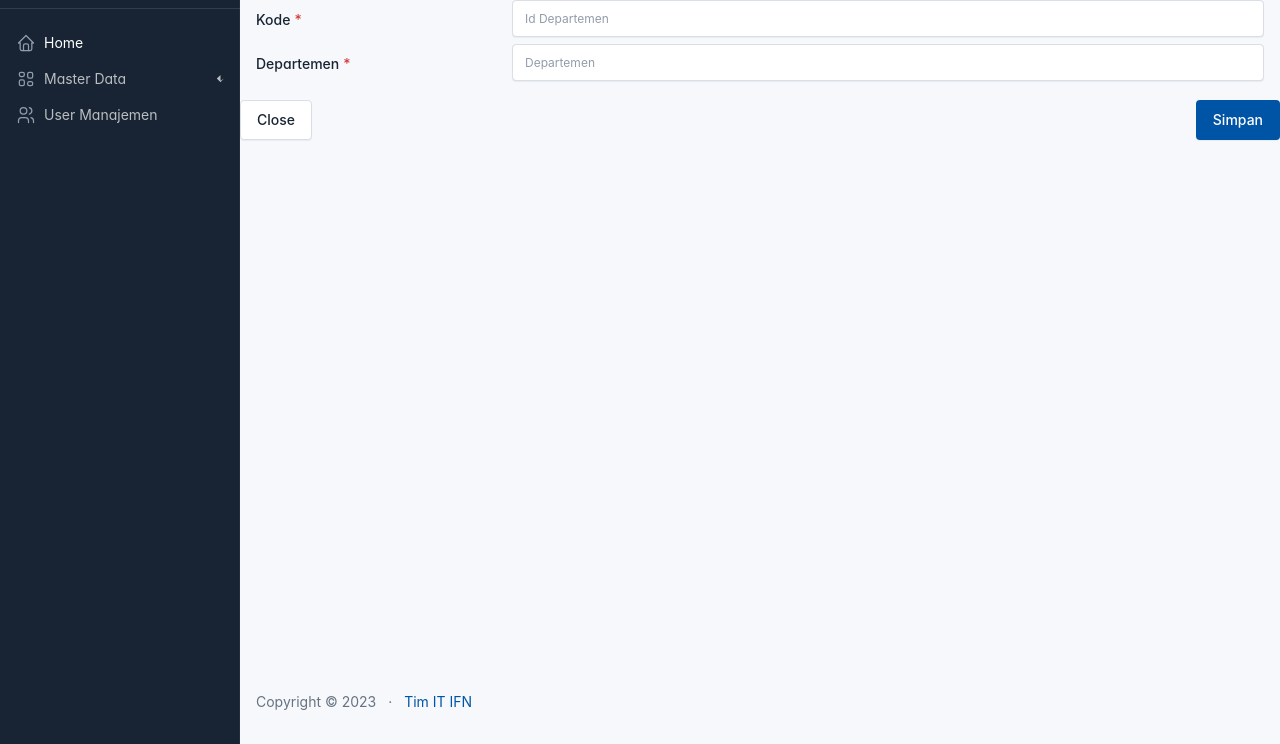
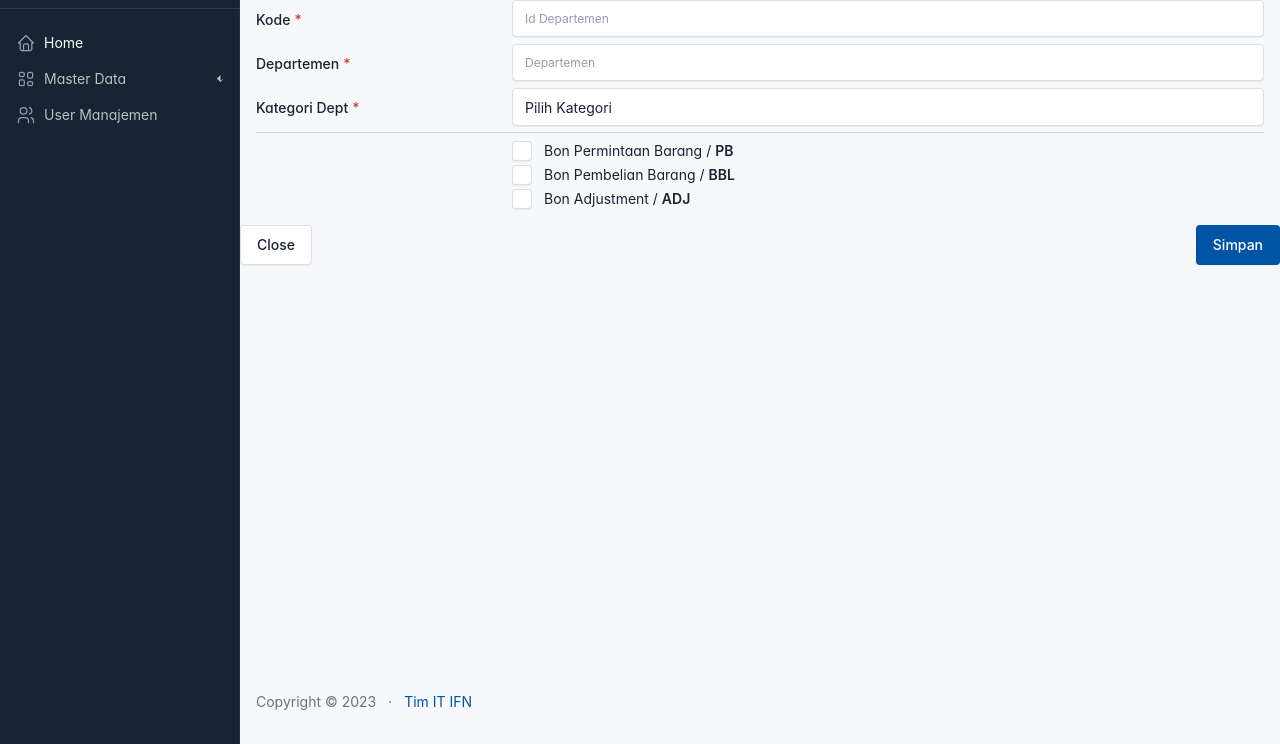
Before and after one commit to ifnrepo/ifnsystemweb, a PHP site: the page made by application/views/dept/add_dept.php in a window 1280 px wide. Shown: the part 56-800 px from the top of the page. Run offline with PHP 8.4, Linux system fonts and the light colour scheme; the template is opened without the code that fills it: most values are stand-ins (such as "Sample title", 1, 10 or a date in 2020); data that the repository does not hold is empty.

Commit message:
fitur Dept : add PB-BBL-ADJ

```diff
--- a/application/views/dept/add_dept.php
+++ b/application/views/dept/add_dept.php
@@ -13,6 +13,35 @@
                     <input type="text" class="form-control font-kecil" name="departemen" id="departemen" placeholder="Departemen">
                 </div>
             </div>
+            <div class="mb-1 row">
+                <label class="col-3 col-form-label required">Kategori Dept</label>
+                <div class="col">
+                  <select name="katedept_id" id="katedept_id" class="form-control">
+                    <option value="">Pilih Kategori</option>
+                    <?php foreach ($katedept as $a) : ?>
+                      <option value="<?= $a['id']; ?>"><?= $a['nama']; ?></option>
+                    <?php endforeach; ?>
+                  </select>
+                </div>
+            </div>
+            <div class="hr m-0"></div>
+            <div class="mt-1 row">
+                <label class="col-3 col-form-label"></label>
+                <div class="col">
+                    <label class="form-check mt-1 mb-1">
+                        <input class="form-check-input" name="pb" id="pb" type="checkbox" >
+                        <span class="form-check-label">Bon Permintaan Barang / <strong>PB</strong></span>
+                    </label>
+                    <label class="form-check mt-1 mb-1">
+                        <input class="form-check-input" name="bbl" id="bbl" type="checkbox" >
+                        <span class="form-check-label">Bon Pembelian Barang / <strong>BBL</strong></span>
+                    </label>
+                    <label class="form-check mt-1 mb-1">
+                        <input class="form-check-input" name="adj" id="adj" type="checkbox" >
+                        <span class="form-check-label">Bon Adjustment / <strong>ADJ</strong></span>
+                    </label>
+                </div>
+            </div>
         </div>
     </div>
 </div>
@@ -22,6 +51,9 @@
 </div>
 <script>
     $("#simpandept").click(function() {
+        var cekpb = $("#pb").prop('checked') ? '1' : '0';
+        var cekbbl = $("#bbl").prop('checked') ? '1' : '0';
+        var cekadj = $("#adj").prop('checked') ? '1' : '0';
         $.ajax({
             dataType: "json",
             type: "POST",
@@ -29,6 +61,10 @@
             data: {
                 dept_id: $("#dept_id").val(),
                 departemen: $("#departemen").val(),
+                kat: $("#katedept_id").val(),
+                pb: cekpb,
+                bbl: cekbbl,
+                adj: cekadj
             },
             success: function(data) {
                 window.location.reload();
--- a/application/views/dept/index.php
+++ b/application/views/dept/index.php
@@ -27,16 +27,20 @@ defined('BASEPATH') or exit('No direct script access allowed');
                                 <th>No</th>
                                 <th>Kode</th>
                                 <th>Nama Departemen</th>
+                                <th>Kategori</th>
+                                <th>Oth</th>
                                 <th>Aksi</th>
                             </tr>
                         </thead>
                         <tbody class="table-tbody" style="font-size: 13px !important;">
                             <?php $no = 0;
-                            foreach ($dept as $key) : $no++; ?>
+                            foreach ($dept as $key) : $no++; $oth = cekoth($key['pb'],$key['bbl'],$key['adj']); ?>
                                 <tr>
                                     <td><?= $no; ?></td>
                                     <td><?= $key['dept_id']; ?></td>
                                     <td><?= $key['departemen']; ?></td>
+                                    <td><?= strtoupper($key['nama']); ?></td>
+                                    <td><?= $oth ?></td>
                                     <td>
                                         <a href="<?= base_url() . 'dept/editdept/' . $key['dept_id']; ?>" class="btn btn-sm btn-primary btn-icon text-white" id="editkategori" data-bs-toggle="modal" data-bs-target="#modal-simple" data-title="Edit Data Departemen" rel="<?= $key['dept_id']; ?>" title="Edit data">
                                             <i class="fa fa-edit"></i>
```
Also changed, not shown: application/controllers/Dept.php (+13 -3 lines), application/helpers/ifn_helper.php (+13 -0 lines), application/models/Dept_model.php (+8 -1 lines), application/views/dept/edit_dept.php (+36 -0 lines).
